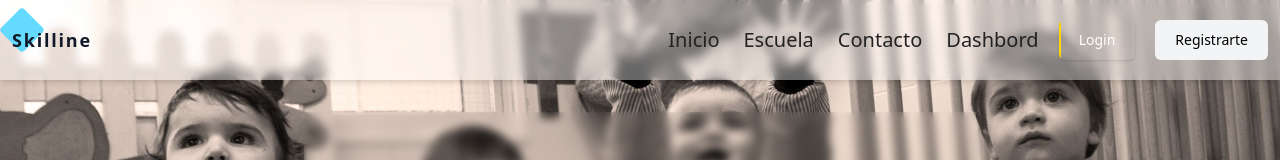
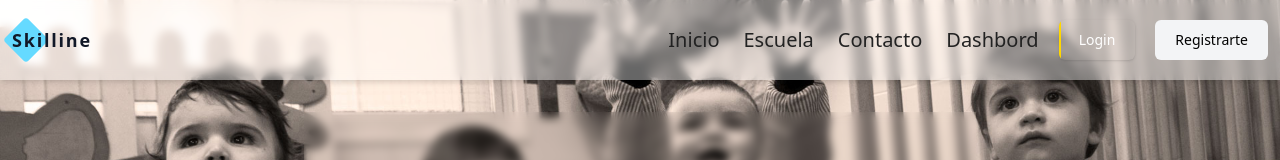
Before and after one commit to wolfsoul01/Frontend-Guarder-a-, a React (Vite) app: page / in a window 1280 px wide. Shown: the top 160 px of the page. Built offline with nearby package versions, Linux system fonts and the light colour scheme.

Commit message:
Soluction bug responsi big scream

```diff
--- a/src/components/Navbar.jsx
+++ b/src/components/Navbar.jsx
@@ -12,9 +12,12 @@ export function Navbar () {
   }
   return (
     <>
-      <header className='inset-x-0 px-3 py-5 flex flex-col md:flex-row justify-between items-center bg-white/40  backdrop-blur-sm shadow-md mb-5  '>
+      <header className='inset-x-0 px-3 py-5  bg-white/40  backdrop-blur-sm shadow-md mb-5  '>
+
+        <nav className=' mx-auto max-w-7xl flex flex-col md:flex-row justify-between items-center'>
+
         <div className='w-full flex justify-between items-center'>
-          <picture className='flex items-center font-bold  '>
+          <picture className='flex items-center font-bold relative '>
             {/* <img src={logo} alt='' width={'40px'} />
             <span>LOGO</span> */}
             <a
@@ -24,7 +27,7 @@ export function Navbar () {
               Skilline
             </a>
             <svg
-              className='h-11 z-40 absolute  top-2 left-0'
+              className='h-11 z-40 absolute  -top-2 -left-2'
               viewBox='0 0 79 79'
               fill='none'
               xmlns='http://www.w3.org/2000/svg'
@@ -78,6 +81,7 @@ export function Navbar () {
             </button>
           </div>
         </div>
+        </nav>
       </header>
     </>
   )
```
